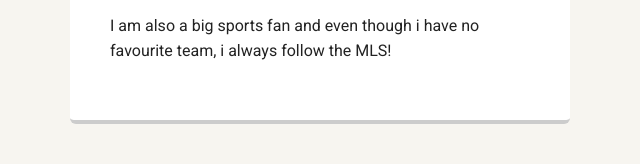
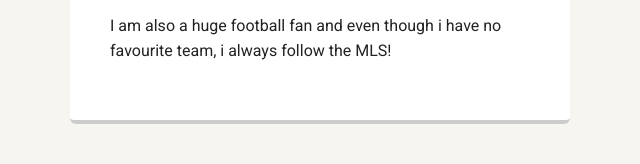
Before and after one commit to Stjarnan/LEGACY---Personal-profile-page, a plain HTML site: page index.html in a window 1280 px wide. Shown: the part 739-903 px from the top of the page, 20-660 px from the left. Drawn offline with Linux system fonts and the light colour scheme; a web font is replaced by a local one.

Commit message:
Changed some words
Made ”big sports” into ”huge football” on line 29.

```diff
--- a/index.html
+++ b/index.html
@@ -26,7 +26,7 @@
       <div class="card">
         <h2>Background</h2>
         <p>I’m an aspiring web developer who loves everything about the web. I am born and raised in Sundsvall, but i really love travelling so that i get to see the world. I’m excited to always become a better developer to be able to create stunning websites and web applications.</p>
-        <p>I am also a big sports fan and even though i have no favourite team, i always follow the MLS!</p>
+        <p>I am also a huge football fan and even though i have no favourite team, i always follow the MLS!</p>
       </div>
 
       <div class="card">
```
